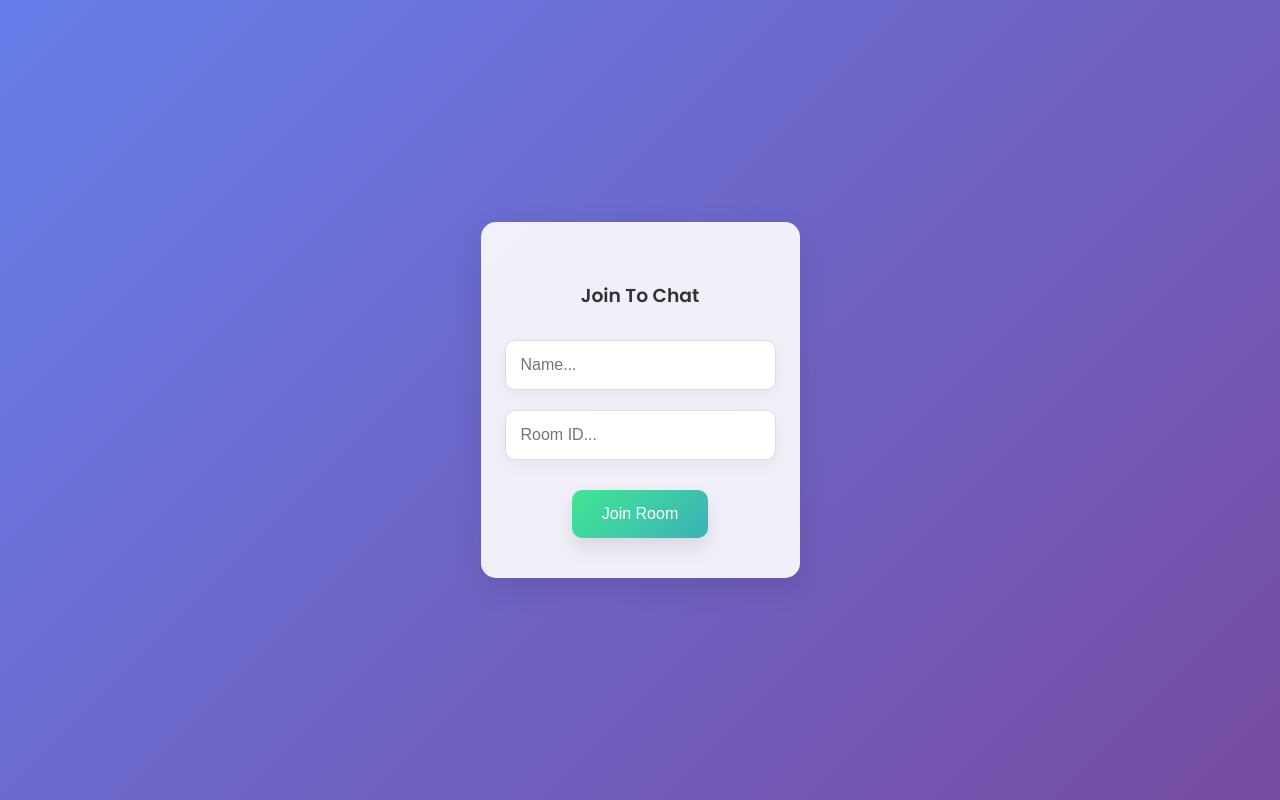
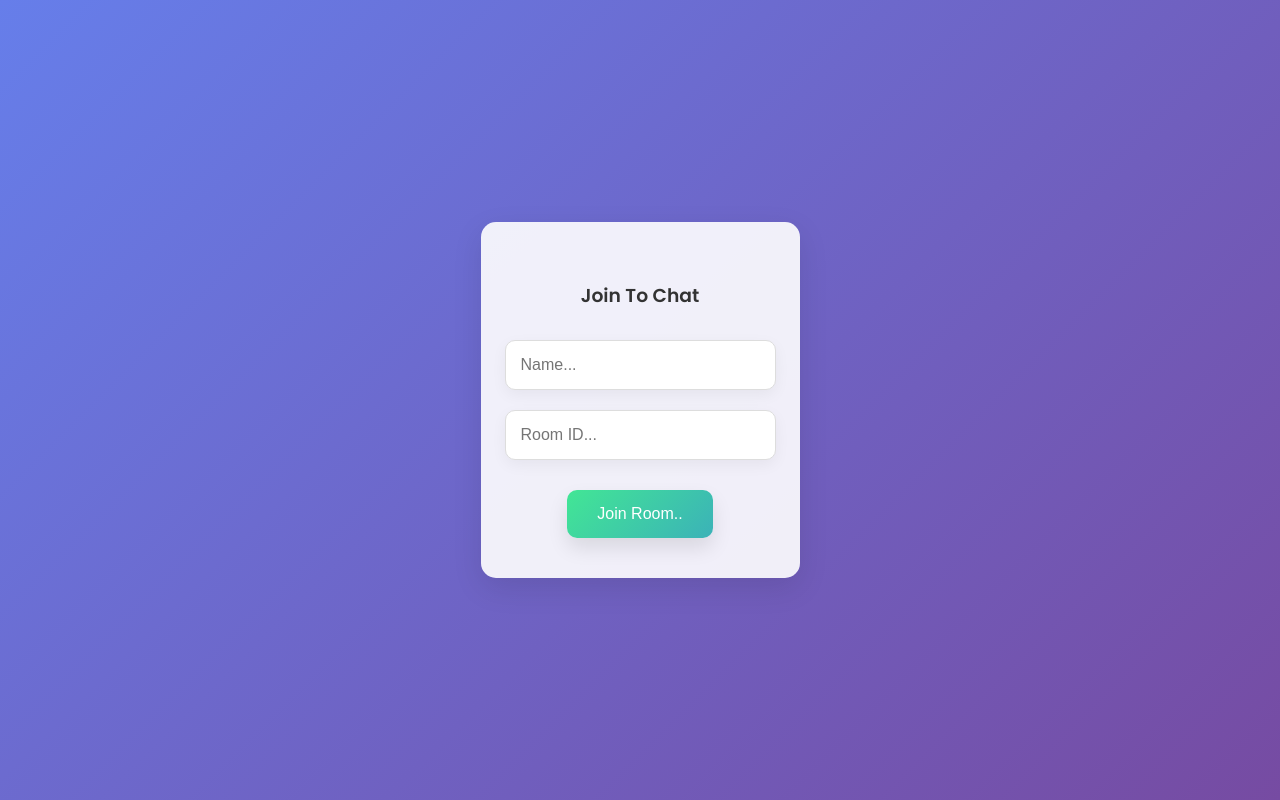
Before and after one commit to isuruij/ChatAppclient, a React (Vite) app: page / in a window 1280 px wide. Built offline with nearby package versions, Linux system fonts and the light colour scheme; no server answers.

Commit message:
Update button text in App component

```diff
--- a/src/App.jsx
+++ b/src/App.jsx
@@ -98,7 +98,7 @@ function App() {
             onMouseEnter={() => setHover(true)}
             onMouseLeave={() => setHover(false)}
           >
-            Join Room
+            Join Room..
           </button>
         </div>
       ) : (
```
